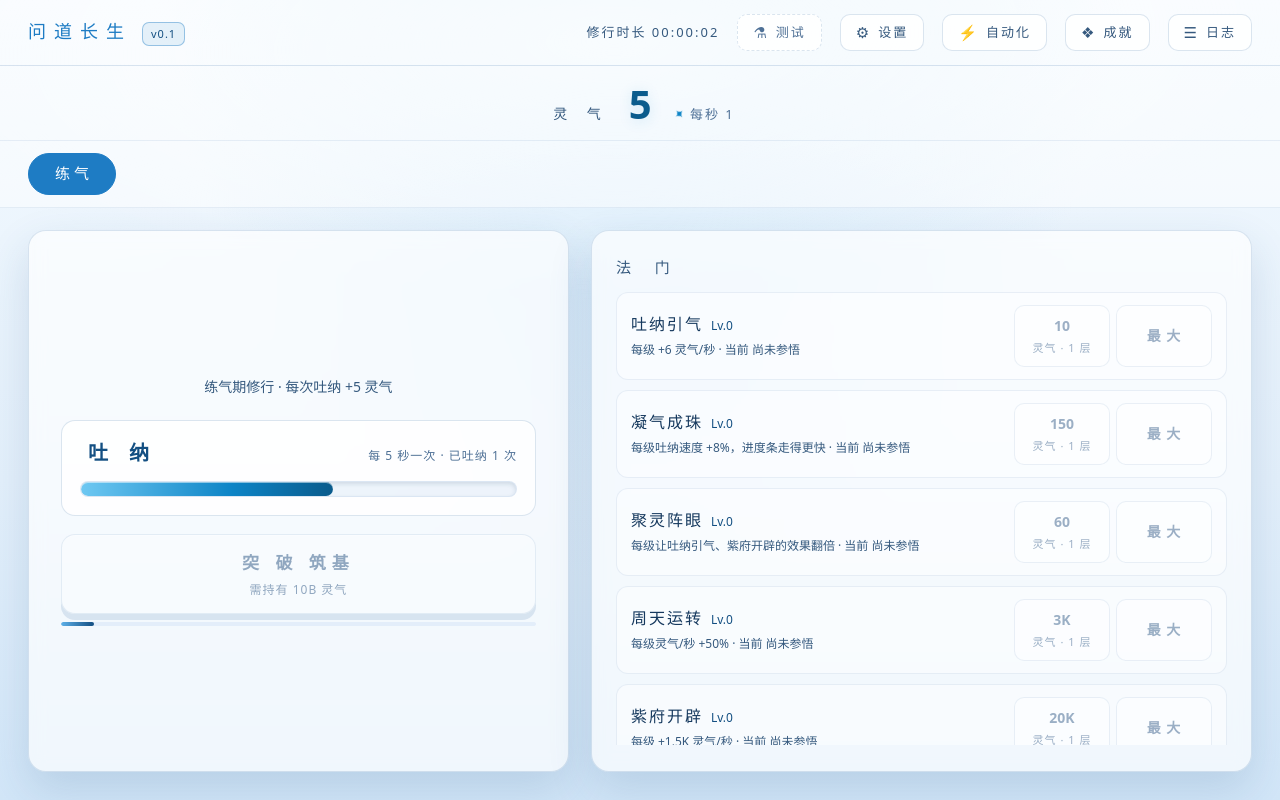
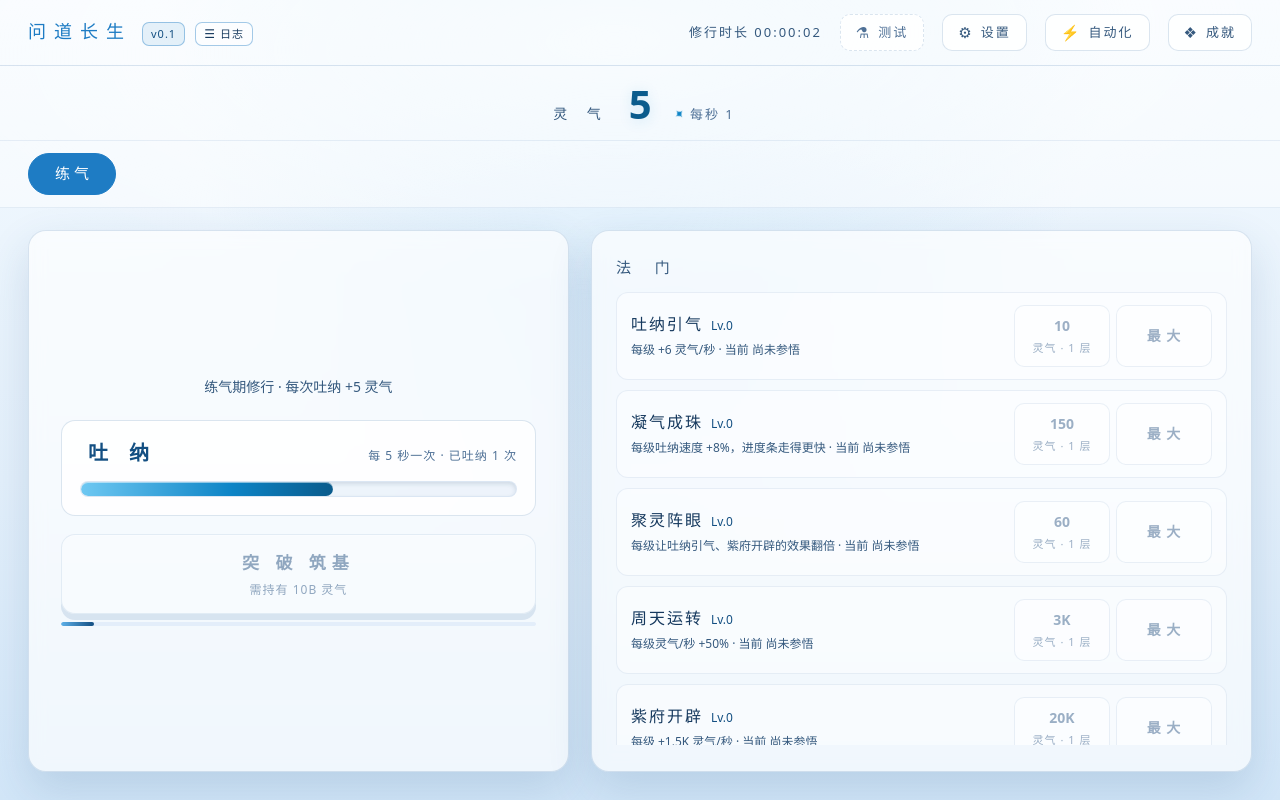
Before and after one commit to SkyItemChen/increment-xiuxian-game, a Vue app: page / in a window 1280 px wide. Both pictures are taken after a click on the button "踏 入 仙 途". Built offline with nearby package versions, Linux system fonts and the light colour scheme.

Commit message:
更新日志按钮挪到版本号右侧
从右上角一排齿轮里摘出来，缀在 v0.1 标签后面，和品牌名、版本号排成一行。
样式走小标签风格（和 version 同一种边框与圆角），hover 提亮、active 下压 2px。

```diff
--- a/src/components/GameScreen.vue
+++ b/src/components/GameScreen.vue
@@ -120,6 +120,10 @@ const playTime = computed(() => {
       <div class="brand-block">
         <span class="brand">问道长生</span>
         <span class="version">v{{ GAME_VERSION }}</span>
+        <button class="changelog-btn" type="button" aria-label="更新日志" @click="emit('openChangelog')">
+          <span class="changelog-icon">☰</span>
+          <span class="changelog-text">日志</span>
+        </button>
       </div>
       <div class="topbar-right">
         <span class="time">修行时长 {{ playTime }}</span>
@@ -144,10 +148,6 @@ const playTime = computed(() => {
         <button class="gear" type="button" aria-label="成就" @click="emit('openAchievements')">
           <span class="gear-icon">❖</span>
           <span class="gear-text">成就</span>
-        </button>
-        <button class="gear" type="button" aria-label="更新日志" @click="emit('openChangelog')">
-          <span class="gear-icon">☰</span>
-          <span class="gear-text">日志</span>
         </button>
       </div>
     </header>
@@ -316,6 +316,35 @@ const playTime = computed(() => {
   font-size: 11px;
   letter-spacing: 1px;
   font-variant-numeric: tabular-nums;
+}
+
+/* 版本号右侧的日志按钮：和 version 同一种小标签风格，但可点 */
+.changelog-btn {
+  cursor: pointer;
+  display: inline-flex;
+  align-items: center;
+  gap: 4px;
+  padding: 2px 8px;
+  border: 1px solid var(--accent-line);
+  border-radius: 7px;
+  background: var(--surface-flat);
+  color: var(--ink);
+  font-size: 11px;
+  letter-spacing: 1px;
+  transition: filter 0.15s ease, transform 0.06s ease;
+}
+
+.changelog-btn:hover {
+  filter: brightness(1.08);
+}
+
+.changelog-btn:active {
+  transform: translateY(2px);
+}
+
+.changelog-icon {
+  font-size: 12px;
+  line-height: 1;
 }
 
 .topbar-right {
```
